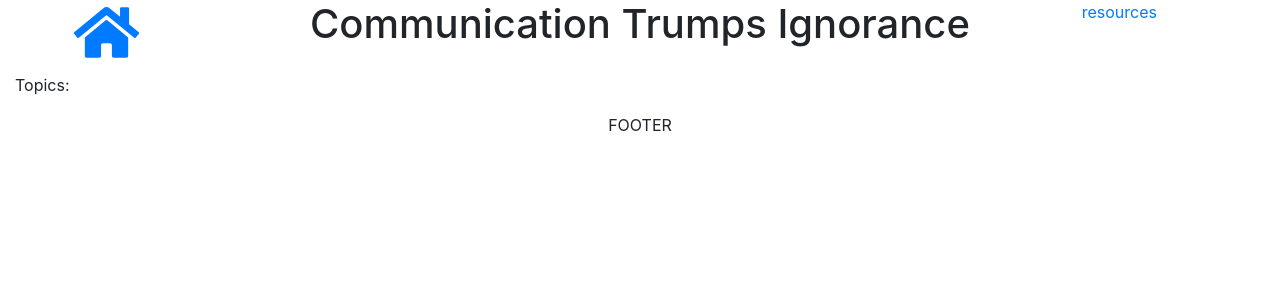
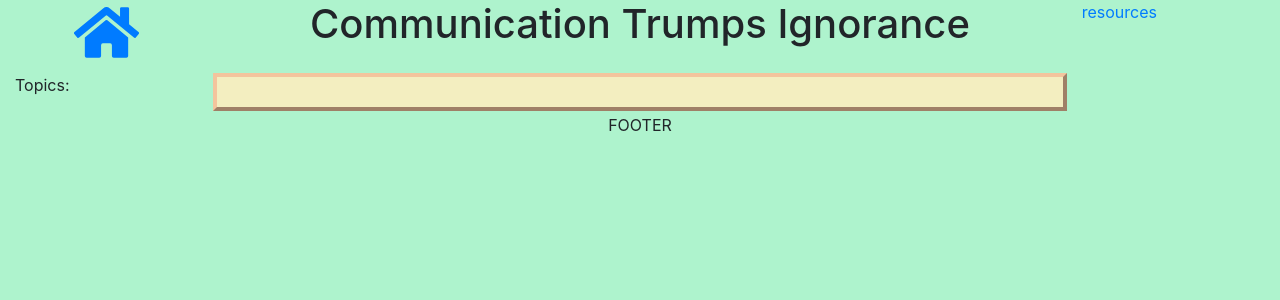
Before and after one commit to DECronin/CommuniTI, a React (Create React App) app in the folder client/: page /#/newtopic in a window 1280 px wide. Shown: the top 300 px of the page. Built offline with nearby package versions, Linux system fonts and the light colour scheme; no server answers.

Commit message:
more fluid style

```diff
--- a/client/src/components/ListThreadLinks/index.js
+++ b/client/src/components/ListThreadLinks/index.js
@@ -12,15 +12,15 @@ function ListThreadLinks({loginData}) {
 
     function renderThreadLinks(){
         let temp = [];
-        API.findThreads(topicID).then(result => {
+        API.findThreads('allThreads', topicID).then(result => {
             if (!result.data.data){
-                temp.push(<ul className="thread-link" key="new-thread-nav"><Link to="/newthread">Start a New Thread</Link></ul>)
+                temp.push(<ul className="thread-link row col-12" key="new-thread-nav"><Link to="/newthread">Start a New Thread</Link></ul>)
             } else {
                 let middle = result.data.data;
                 middle.forEach(el => {
                     // sort by popularity vs date?
                     // fill in more data (ie: ^)
-                    temp.push(<ul className="thread-link" key={el.id.toString()}><Link to={`${window.location.pathname}thread/${el.id}`}>{el.title}</Link></ul> )
+                    temp.push(<ul className="thread-link row col-12" key={el.id.toString()}><Link to={`${window.location.pathname}thread/${el.id}`}>{el.title}</Link></ul> )
                 });
             }
             setThread({
--- a/client/src/index.css
+++ b/client/src/index.css
@@ -5,9 +5,27 @@ body {
     sans-serif;
   -webkit-font-smoothing: antialiased;
   -moz-osx-font-smoothing: grayscale;
+  background-color: rgb(174, 243, 205);
 }
 
 code {
   font-family: source-code-pro, Menlo, Monaco, Consolas, 'Courier New',
     monospace;
 }
+
+/* Styling Actual App Components */
+.center-focus{
+  padding: 15px;
+  background-color: rgba(255, 238, 191, 0.85);
+  border: 4px outset rgb(243, 196, 157);
+  height: fit-content;
+}
+
+button{
+  background-color: rgba(255, 238, 191, 0.85);
+  border: 4px outset rgb(243, 196, 157);
+  color: darkblue;
+}
+button.link{
+  color: blanchedalmond;
+}
```
